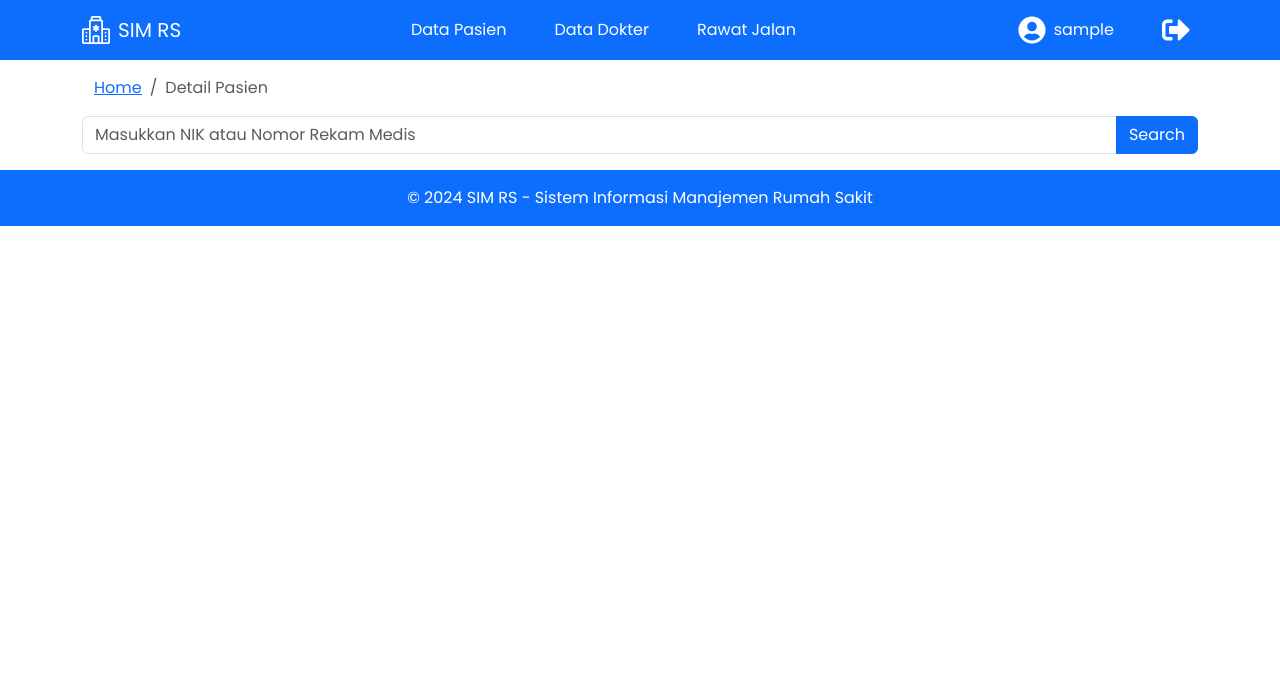
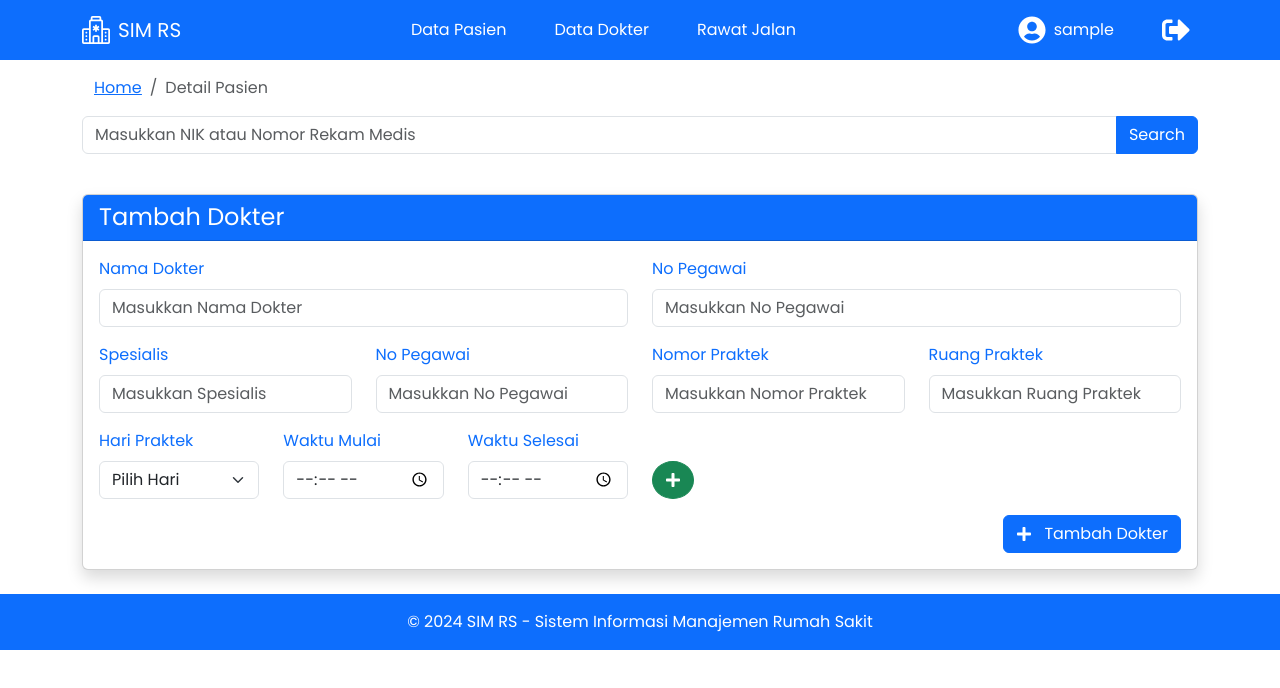
Before and after one commit to kkse-sttnf/simrs-frontend, a React (Create React App) app: page /DataDokter in a window 1280 px wide. Shown: the top 688 px of the page. Built offline with nearby package versions, Linux system fonts and the light colour scheme; sample sign-in values are in the browser's storage.

Commit message:
Membuat Component Detail Data Dokter

```diff
--- /dev/null
+++ b/src/components/DetailDokter/DetailDokter.jsx
@@ -0,0 +1,126 @@
+import React from "react";
+import { Container, Row, Col, Card, Form, Button } from "react-bootstrap";
+import { FaPlus } from "react-icons/fa";
+
+const DetailDokter = () => {
+  return (
+    <Container className="my-4">
+      <Card className="shadow">
+        <Card.Header className="bg-primary text-white">
+          <h4 className="mb-0">Tambah Dokter</h4>
+        </Card.Header>
+        <Card.Body>
+          <Form>
+            {/* Bagian Nama Dokter */}
+            <Row className="mb-3">
+              <Col md={6}>
+                <Form.Group>
+                  <Form.Label className="text-primary">
+                     Nama Dokter
+                  </Form.Label>
+                  <Form.Control type="text" placeholder="Masukkan Nama Dokter" />
+                </Form.Group>
+              </Col>
+              <Col md={6}>
+                <Form.Group>
+                  <Form.Label className="text-primary">
+                    No Pegawai
+                  </Form.Label>
+                  <Form.Control type="text" placeholder="Masukkan No Pegawai" />
+                </Form.Group>
+              </Col>
+            </Row>
+
+            {/* Bagian No Pegawai */}
+            <Row className="mb-3">
+            <Col md={3}>
+                <Form.Group>
+                  <Form.Label className="text-primary">
+                    Spesialis
+                  </Form.Label>
+                  <Form.Control type="text" placeholder="Masukkan Spesialis" />
+                </Form.Group>
+              </Col>
+              <Col md={3}>
+                <Form.Group>
+                  <Form.Label className="text-primary">
+                    No Pegawai
+                  </Form.Label>
+                  <Form.Control type="text" placeholder="Masukkan No Pegawai" />
+                </Form.Group>
+              </Col>
+              <Col md={3}>
+                <Form.Group>
+                  <Form.Label className="text-primary">
+                     Nomor Praktek
+                  </Form.Label>
+                  <Form.Control type="text" placeholder="Masukkan Nomor Praktek" />
+                </Form.Group>
+              </Col>
+              <Col md={3}>
+                <Form.Group>
+                  <Form.Label className="text-primary">
+                    Ruang Praktek
+                  </Form.Label>
+                  <Form.Control type="text" placeholder="Masukkan Ruang Praktek" />
+                </Form.Group>
+              </Col>
+            </Row>
+
+
+            {/* Bagian Jadwal Dokter */}
+            <Row className="mb-3">
+              <Col md={2}>
+                <Form.Group>
+                  <Form.Label className="text-primary">
+                    Hari Praktek
+                  </Form.Label>
+                  <Form.Select>
+                    <option>Pilih Hari</option>
+                    <option>Senin</option>
+                    <option>Selasa</option>
+                    <option>Rabu</option>
+                    <option>Kamis</option>
+                    <option>Jumat</option>
+                    <option>Sabtu</option>
+                    <option>Minggu</option>
+                  </Form.Select>
+                </Form.Group>
+              </Col>
+              <Col md={2}>
+                <Form.Group>
+                  <Form.Label className="text-primary">
+                     Waktu Mulai
+                  </Form.Label>
+                  <Form.Control type="time" />
+                </Form.Group>
+              </Col>
+              <Col md={2}>
+                <Form.Group>
+                  <Form.Label className="text-primary">
+                    Waktu Selesai
+                  </Form.Label>
+                  <Form.Control type="time" />
+                </Form.Group>
+              </Col>
+              <Col md={2} className="d-flex align-items-end">
+                <Button variant="success" className="rounded-circle">
+                  <FaPlus />
+                </Button>
+              </Col>
+            </Row>
+
+            {/* Tombol Tambah */}
+            <div className="d-flex justify-content-end">
+              <Button variant="primary">
+                <FaPlus className="me-2" /> Tambah Dokter
+              </Button>
+            </div>
+          </Form>
+        </Card.Body>
+      </Card>
+    </Container>
+  );
+};
+
+export default DetailDokter;
--- a/src/pages/DataDokter.jsx
+++ b/src/pages/DataDokter.jsx
@@ -3,6 +3,7 @@ import NavbarComponent from "../components/Navbar/NavbarComponent";
 import FooterComponent from "../components/Footer/FooterComponent";
 import SearchBar from "../components/Searchbar/Searchbar";
 import Breadcrumbs from "../components/Breadcumbs/Breadcumbs";
+import DetailDokter from "../components/DetailDokter/DetailDokter";
 
 
 const DataDokter = () => {
@@ -11,6 +12,7 @@ const DataDokter = () => {
         <NavbarComponent />
         <Breadcrumbs />
         <SearchBar />
+        <DetailDokter />
         <FooterComponent />
       </div>
     );
```
